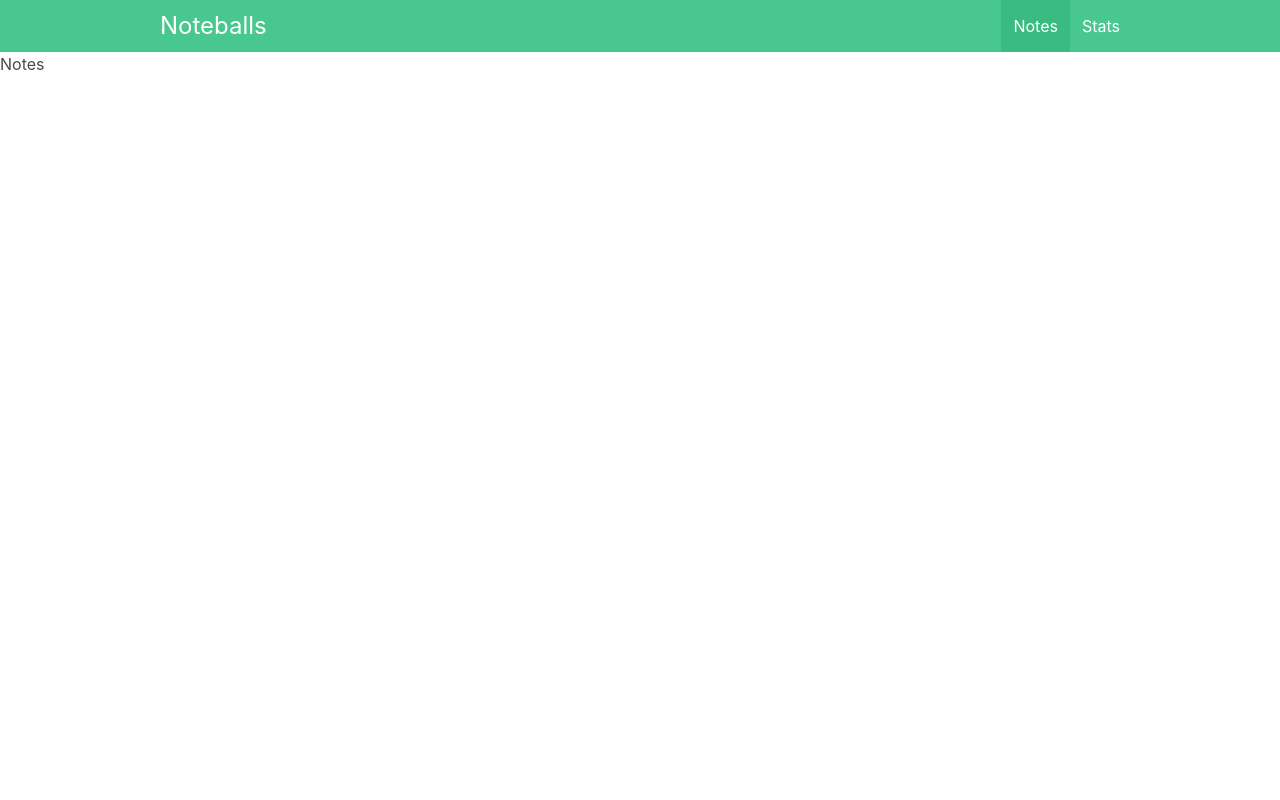
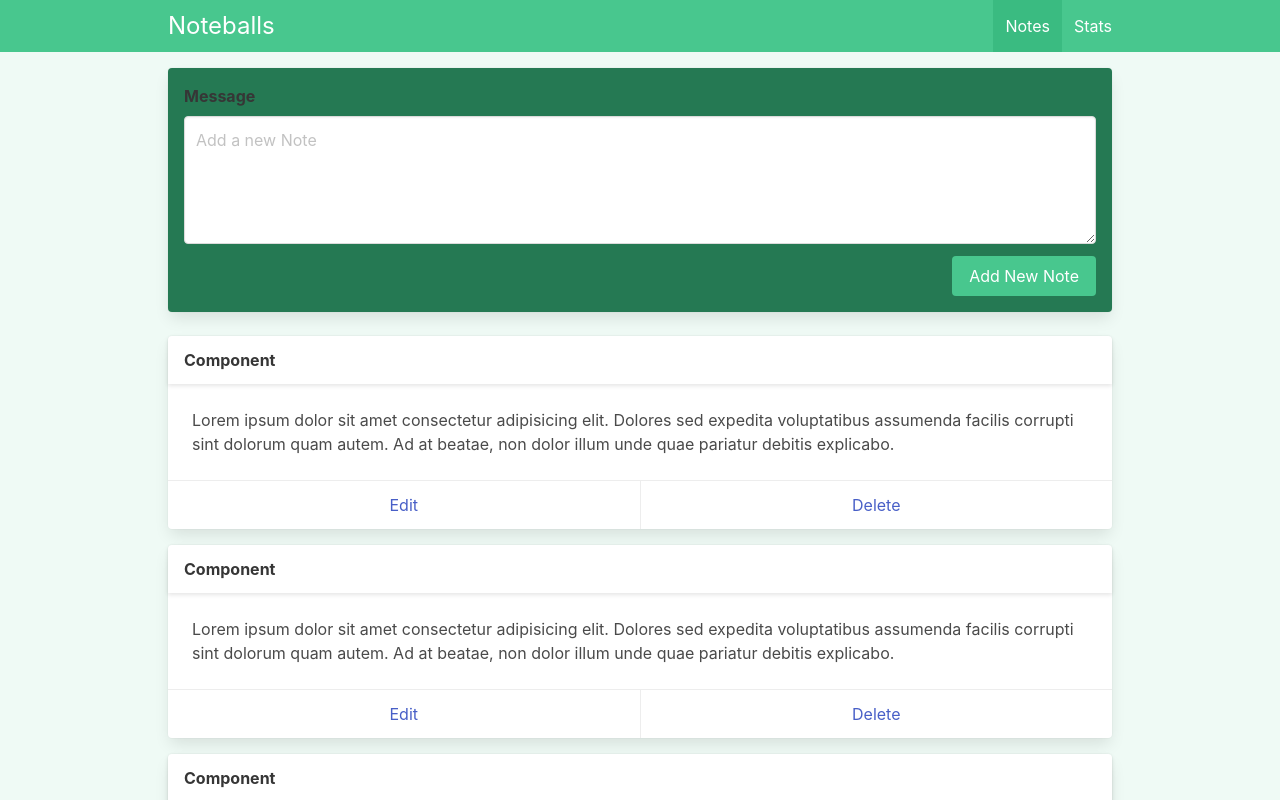
Before and after one commit to miguelfervi/vue-composition-api-noteballs, a Vue app: page / in a window 1280 px wide. Shown: the top 800 px of the page. Built offline with nearby package versions, Linux system fonts and the light colour scheme.

Commit message:
add styling

```diff
--- a/index.html
+++ b/index.html
@@ -1,5 +1,5 @@
 <!DOCTYPE html>
-<html lang="en">
+<html lang="en" class="has-background-success-light">
   <head>
     <meta charset="UTF-8">
     <link rel="icon" href="/favicon.ico">
--- a/src/App.vue
+++ b/src/App.vue
@@ -1,7 +1,10 @@
 <template>
   <NavBar />
 
-  <RouterView />
+  <div class="container is-max-desktop px-2 py-4">
+    <RouterView />
+  </div>
+
 </template>
 
 <script setup>
--- a/src/components/Layout/NavBar.vue
+++ b/src/components/Layout/NavBar.vue
@@ -1,6 +1,6 @@
 <template>
   <nav class="navbar is-success" role="navigation" aria-label="main navigation">
-    <div class="container is-max-desktop">
+    <div class="container is-max-desktop px-2">
       <div class="navbar-brand">
         <div class="navbar-item is-size-4">Noteballs</div>
 
--- a/src/views/ViewNotes.vue
+++ b/src/views/ViewNotes.vue
@@ -1,5 +1,41 @@
 <template>
-    <div class="notes">
-        <h1>Notes</h1>
+  <div class="notes">
+    <div class="card has-background-success-dark p-4 mb-5">
+      <div class="field">
+        <label class="label">Message</label>
+        <div class="control">
+          <textarea class="textarea" placeholder="Add a new Note" />
+        </div>
+      </div>
+
+      <div class="field is-grouped is-grouped-right">
+        <div class="control">
+          <button class="button is-link has-background-success">Add New Note</button>
+        </div>
+      </div>
     </div>
+
+    <div v-for="i in 3" class="card mb-4">
+      <header class="card-header">
+        <p class="card-header-title">Component</p>
+        <button class="card-header-icon" aria-label="more options">
+          <span class="icon">
+            <i class="fas fa-angle-down" aria-hidden="true"></i>
+          </span>
+        </button>
+      </header>
+      <div class="card-content">
+        <div class="content">
+          Lorem ipsum dolor sit amet consectetur adipisicing elit. Dolores sed
+          expedita voluptatibus assumenda facilis corrupti sint dolorum quam
+          autem. Ad at beatae, non dolor illum unde quae pariatur debitis
+          explicabo.
+        </div>
+      </div>
+      <footer class="card-footer">
+        <a href="#" class="card-footer-item">Edit</a>
+        <a href="#" class="card-footer-item">Delete</a>
+      </footer>
+    </div>
+  </div>
 </template>
```
